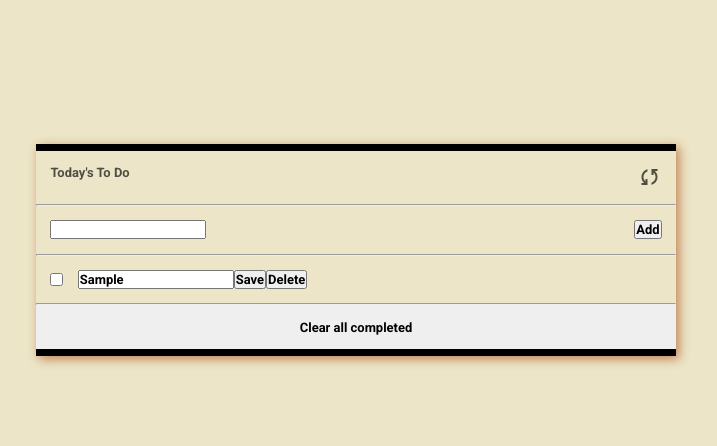
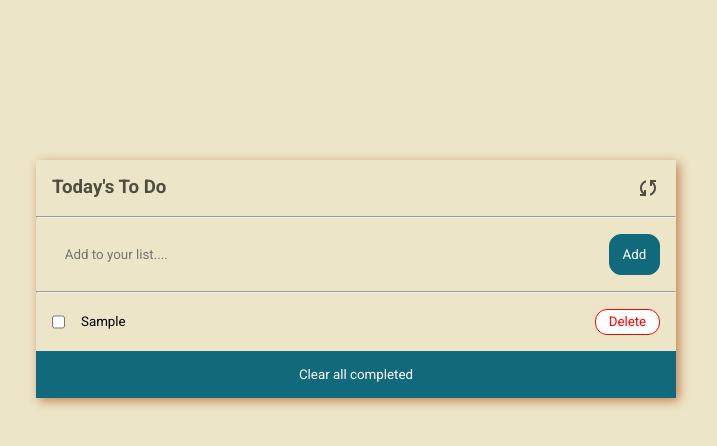
Before and after one commit to DianaBeki/To-Do-list, a website built with webpack: page src/index.html in a window 1280 px wide. Both pictures are taken after typing "Sample" into the empty fields and a click on the button "Add". Shown: the whole page, without its empty margins (284-1001 px from the left). Built offline with nearby package versions, Linux system fonts and the light colour scheme.

Commit message:
Update files

```diff
--- a/src/index.css
+++ b/src/index.css
@@ -3,21 +3,17 @@
   padding: 0;
   box-sizing: border-box;
   font-family: 'Roboto', sans-serif;
-  font-weight: bold;
-  font-size: .9rem;
 }
 
 body {
-  background-color: #ECE5C7;
+  background-color: #ece5c7;
 }
 
 .container {
   display: flex;
   flex-direction: column;
   margin: 10rem auto;
-  box-shadow: 3px 3px 10px #C38154;
-  border-top: 7px solid black;
-  border-bottom: 7px solid black;
+  box-shadow: 3px 3px 10px #c38154;
   width: 50%;
 }
 
@@ -37,6 +33,7 @@ body {
 .checkbox-value-icon {
   display: flex;
   justify-content: space-between;
+  flex-direction: row-reverse;
   padding: 1rem;
 }
 
@@ -45,12 +42,54 @@ body {
   justify-content: space-around;
 }
 
+.value {
+  outline: none;
+  border: none;
+  padding: 0.8rem;
+  background-color: transparent;
+}
+
 .checkbox {
   margin-right: 1rem;
 }
 
+.addBtn {
+  padding: 0.2rem 0.8rem;
+  border: 1px solid #116a7b;
+  outline: none;
+  background-color: #116a7b;
+  border-radius: 12px;
+  color: #fff;
+}
+
+.save-btn {
+  padding: 0.5rem 1rem;
+  border: 1px solid #116a7b;
+  outline: none;
+  background-color: #116a7b;
+  border-radius: 12px;
+  color: #fff;
+}
+
+.delete-btn {
+  padding: 0.3rem 0.8rem;
+  border: 1px solid red;
+  outline: none;
+  background-color: #fff;
+  border-radius: 12px;
+  color: red;
+}
+
+.items {
+  border: none;
+  outline: none;
+  background-color: transparent;
+}
+
 .clearBtn {
   border: none;
+  background-color: #116a7b;
+  color: #fff;
   padding: 1rem 0;
 }
 
--- a/src/index.html
+++ b/src/index.html
@@ -22,7 +22,7 @@
     </div>
     <hr>
     <div class="input-button">
-        <input type="text" class="value">
+        <input type="text" class="value" placeholder="Add to your list....">
         <button class="addBtn">Add</button>
     </div>
     <hr>
--- a/src/todo.js
+++ b/src/todo.js
@@ -17,6 +17,7 @@ export function renderToDoList() {
     div2.classList.add('checkbox-value-icon');
     const div3 = document.createElement('div');
     div3.classList.add('checkbox-value');
+
     const checkbox = document.createElement('input');
     checkbox.type = 'checkbox';
     checkbox.classList.add('checkbox');
@@ -27,32 +28,21 @@ export function renderToDoList() {
     });
     const inputField = document.createElement('input');
     inputField.type = 'text';
+    inputField.classList.add('items');
     inputField.value = item.description;
-    const saveBtn = document.createElement('button');
-    saveBtn.textContent = 'Save';
-    saveBtn.addEventListener('click', () => {
-      editTaskDescription(item.index, inputField.value);
-      renderToDoList();
-    });
+    inputField.value = inputField.value.charAt(0).toUpperCase()
+    + inputField.value.slice(1).toLowerCase();
     const deleteBtn = document.createElement('button');
-    deleteBtn.classList.add('.delete');
+    deleteBtn.classList.add('delete-btn');
     deleteBtn.textContent = 'Delete';
     deleteBtn.addEventListener('click', () => {
       deleteTask(item.index);
     });
     div3.appendChild(checkbox);
     div3.appendChild(inputField);
-    div3.appendChild(saveBtn);
-    div3.appendChild(deleteBtn);
-    const icon = document.createElement('span');
-    icon.classList.add('material-symbols-outlined');
-    icon.textContent = 'more_vert';
-    icon.style.display = 'none';
+    div2.appendChild(deleteBtn);
     div2.appendChild(div3);
-    div2.appendChild(icon);
-    const hr = document.createElement('hr');
     div1.appendChild(div2);
-    div1.appendChild(hr);
     listContainer.appendChild(div1);
   });
 }
```
